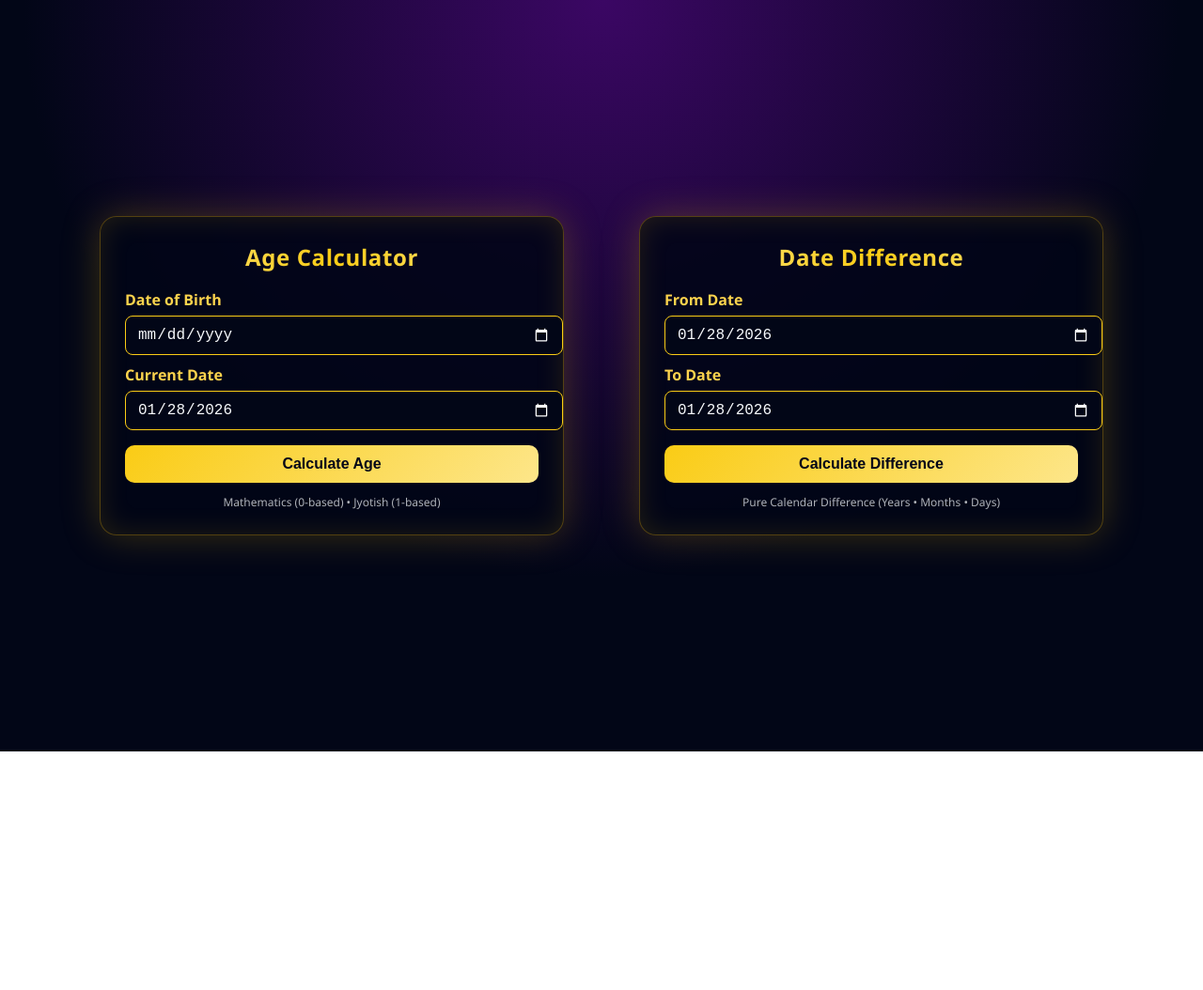
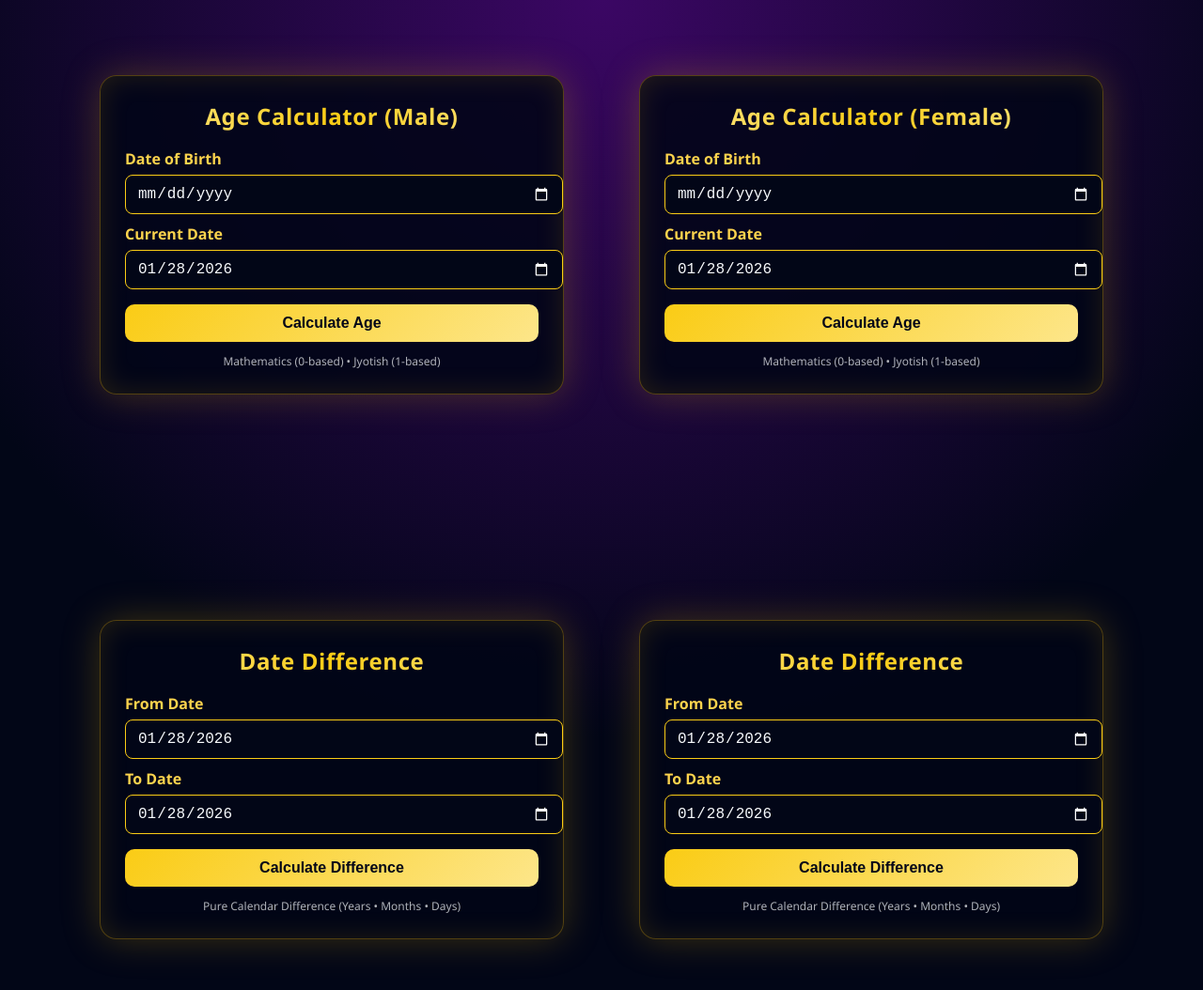
Before and after one commit to DonnieDarsshan/age-calculator-math-vs-jyotish, a plain HTML site: page index.html in a window 1280 px wide. Shown: the whole page at 94% size. Before the commit the page ends 800 px from the top, so only its background shows below. Drawn offline with Linux system fonts and the light colour scheme.

Commit message:
Update index.html

```diff
--- a/index.html
+++ b/index.html
@@ -9,7 +9,16 @@
 body{
   margin:0;
   min-height:100vh;
+  padding-top:80px;        /* ⬆️ space above Age Calculators */
+  padding-bottom:120px;   /* ⬇️ space after Date Difference */
   background:
+
+
+
+
+
+
+
     radial-gradient(circle at top, #3b0764, #020617 60%),
     linear-gradient(135deg, #020617, #000);
   font-family:"Segoe UI", system-ui, sans-serif;
@@ -159,12 +168,33 @@ button:hover{
 /* ================= MODULE STACK WRAPPER ================= */
 .modules-stack{
   display:flex;
-  flex-direction:row;      /* SIDE BY SIDE */
-  gap:80px;                /* HORIZONTAL SPACE BETWEEN MODULES */
+  flex-direction:column;
+  gap:120px;   /* ⬅️ space BETWEEN Age row & Date Difference row */
   align-items:flex-start;
 }
 
 
+
+
+
+
+
+
+/* ================= MODULE STACK WRAPPER ================= */
+.modules-stack{
+  display:flex;
+  flex-direction:column;   /* STACK ROWS */
+  gap:80px;
+  align-items:flex-start;
+}
+
+.modules-row{
+  display:flex;
+  flex-direction:row;
+  gap:80px;
+  margin-bottom:20px;  /* subtle vertical breathing space */
+  align-items:flex-start;
+}
 
 
 
@@ -173,15 +203,49 @@ button:hover{
 
 <body>
 
-<div class="modules-stack">
-
-<div class="container">
-  <h1>Age Calculator</h1>
 
 
 
+
+
+
+
+
+
+
+
+
+
+
+
+<div class="modules-stack">
+
+  <!-- ================= ROW 1 : AGE CALCULATORS ================= -->
+  <div class="modules-row" style="margin-bottom:160px;">
+
+
+    <!-- AGE CALCULATOR 1 (ORIGINAL LOGIC, IDS KEPT) -->
+    <div class="container">
+      <h1>Age Calculator (Male)</h1>
+
       <label>Date of Birth</label>
+
+
+
+
+
+
+
+
      <input type="date" id="dob">
+
+
+
+
+
+
+
+
 
       <label>Current Date</label>
       <input type="date" id="currentDate">
@@ -195,65 +259,85 @@ button:hover{
       </div>
     </div>
 
-<script>
-function setToday(){
-  const today = new Date().toISOString().split("T")[0];
-  document.getElementById("currentDate").value = today;
-}
-setToday();
+    <!-- AGE CALCULATOR 2 (CLONE) -->
+    <div class="container">
+      <h1>Age Calculator (Female)</h1>
 
-function calculateAge(){
-  const dobVal = document.getElementById("dob").value;
-  const curVal = document.getElementById("currentDate").value;
+      <label>Date of Birth</label>
 
 
 
-  const dob = new Date(dobVal);
-  const current = new Date(curVal);
-
-	// Determine direction (past or future)
-	let sign = "";
-	let start = dob;
-	let end = current;
-
-	if(current < dob){
-	  sign = "-";
-	  start = current;
-	  end = dob;
-	}
 
 
- let years = end.getFullYear() - start.getFullYear();
-let months = end.getMonth() - start.getMonth();
-let days = end.getDate() - start.getDate();
 
 
-  if(days < 0){
-    months--;
-    const prevMonth = new Date(current.getFullYear(), current.getMonth(), 0);
-    days += prevMonth.getDate();
-  }
 
-  if(months < 0){
-    years--;
-    months += 12;
-  }
 
-  const jyotishYears = sign === "-" ? -(years + 1) : years + 1;
+      <input type="date" id="dob2">
 
-  document.getElementById("output").innerHTML = `
-    <div class="result">
-      <div class="section-title">According to Mathematics</div>
-      <div class="age math">${years} years ${months} months ${days} days</div>
+
+
+
+
+
+      <label>Current Date</label>
+      <input type="date" id="currentDate2">
+
+      <button onclick="calculateAge2()">Calculate Age</button>
+
+      <div id="output2"></div>
+
+      <div class="footer">
+        Mathematics (0-based) • Jyotish (1-based)
+      </div>
     </div>
 
-    <div class="result">
-      <div class="section-title">According to Jyotish</div>
-      <div class="age jyotish">${jyotishYears} years ${months} months ${days} days</div>
   </div>
-  `;
-}
-</script>
+
+  <!-- ================= ROW 2 : DATE DIFFERENCE ================= -->
+  <div class="modules-row">
+
+    <!-- DATE DIFFERENCE 1 (ORIGINAL LOGIC, IDS KEPT) -->
+    <div class="container">
+      <h1>Date Difference</h1>
+
+      <label>From Date</label>
+      <input type="date" id="fromDate">
+
+      <label>To Date</label>
+      <input type="date" id="toDate">
+
+      <button onclick="calculateDifference()">Calculate Difference</button>
+
+      <div id="diffOutput"></div>
+
+      <div class="footer">
+        Pure Calendar Difference (Years • Months • Days)
+      </div>
+    </div>
+
+    <!-- DATE DIFFERENCE 2 (CLONE) -->
+    <div class="container">
+      <h1>Date Difference</h1>
+
+      <label>From Date</label>
+      <input type="date" id="fromDate2">
+
+      <label>To Date</label>
+      <input type="date" id="toDate2">
+
+      <button onclick="calculateDifference2()">Calculate Difference</button>
+
+      <div id="diffOutput2"></div>
+
+      <div class="footer">
+        Pure Calendar Difference (Years • Months • Days)
+      </div>
+    </div>
+
+  </div>
+
+</div> <!-- end modules-stack -->
 
 
 
@@ -276,30 +360,81 @@ let days = end.getDate() - start.getDate();
 
 
 
+<script>
+function calculateAge(){
 
 
-<!-- =====================================================
-     DATE DIFFERENCE CALCULATOR (SEPARATE MODULE)
-     ===================================================== -->
+	const dobVal = document.getElementById("dob").value;
+	if(!dobVal) return;
 
-<div class="container">
 
-  <h1>Date Difference</h1>
 
-  <label>From Date</label>
-  <input type="date" id="fromDate">
 
-  <label>To Date</label>
-  <input type="date" id="toDate">
 
-  <button onclick="calculateDifference()">Calculate Difference</button>
 
-  <div id="diffOutput"></div>
 
-  <div class="footer">
-    Pure Calendar Difference (Years • Months • Days)
+  const curVal = document.getElementById("currentDate").value;
+  if(!dobVal || !curVal) return;
+
+  const dob = new Date(dobVal);
+  const current = new Date(curVal);
+
+  let sign = "";
+  let start = dob;
+  let end = current;
+
+  if(current < dob){
+    sign = "-";
+    start = current;
+    end = dob;
+  }
+
+  let years  = end.getFullYear() - start.getFullYear();
+  if(sign === "-") years = -years;
+
+  let months = end.getMonth() - start.getMonth();
+  let days   = end.getDate() - start.getDate();
+
+  if(days < 0){
+    months--;
+    const prevMonth = new Date(end.getFullYear(), end.getMonth(), 0);
+    days += prevMonth.getDate();
+  }
+
+  if(months < 0){
+    years--;
+    months += 12;
+  }
+
+  const jyotishYears = sign === "-"
+  ? -(Math.abs(years) + 1)
+  :  (Math.abs(years) + 1);
+
+  document.getElementById("output").innerHTML = `
+    <div class="result">
+      <div class="section-title">According to Mathematics</div>
+
+
+	  <div class="age math">${years} years ${months} months ${days} days</div>
+
+
+
+
+
+
     </div>
+    <div class="result">
+      <div class="section-title">According to Jyotish</div>
+      <div class="age jyotish">${jyotishYears} years ${months} months ${days} days</div>
     </div>
+  `;
+}
+</script>
+
+
+
+
+
 
 
 
@@ -307,19 +442,76 @@ let days = end.getDate() - start.getDate();
 
 
 <script>
-function setTodayForDateDifference(){
+function calculateAge2(){
 
-  // Get today's date in YYYY-MM-DD format
-  const today = new Date().toISOString().split("T")[0];
 
-  // Set BOTH From Date and To Date as today
-  document.getElementById("fromDate").value = today;
-  document.getElementById("toDate").value   = today;
+
+
+	const dobVal = document.getElementById("dob2").value;
+	if(!dobVal) return;
+
+
+
+
+
+  const curVal = document.getElementById("currentDate2").value;
+  if(!dobVal || !curVal) return;
+
+  const dob = new Date(dobVal);
+  const current = new Date(curVal);
+
+  let sign = "";
+  let start = dob;
+  let end = current;
+
+  if(current < dob){
+    sign = "-";
+    start = current;
+    end = dob;
   }
 
-// Run immediately when page loads
-setTodayForDateDifference();
+  let years  = end.getFullYear() - start.getFullYear();
+	if(sign === "-") years = -years;
+
+
+
+  let months = end.getMonth() - start.getMonth();
+  let days   = end.getDate() - start.getDate();
+
+  if(days < 0){
+    months--;
+    const prevMonth = new Date(end.getFullYear(), end.getMonth(), 0);
+    days += prevMonth.getDate();
+  }
+
+  if(months < 0){
+    years--;
+    months += 12;
+  }
+
+  const jyotishYears = sign === "-"
+  ? -(Math.abs(years) + 1)
+  :  (Math.abs(years) + 1);
+
+  document.getElementById("output2").innerHTML = `
+    <div class="result">
+      <div class="section-title">According to Mathematics</div>
+      <div class="age math">${years} years ${months} months ${days} days</div>
+    </div>
+    <div class="result">
+      <div class="section-title">According to Jyotish</div>
+      <div class="age jyotish">${jyotishYears} years ${months} months ${days} days</div>
+    </div>
+  `;
+}
 </script>
+
+
+
+
+
+
+
 
 
 
@@ -330,18 +522,17 @@ setTodayForDateDifference();
 <script>
 
 
-
 function calculateDifference(){
-
   const fromVal = document.getElementById("fromDate").value;
   const toVal   = document.getElementById("toDate").value;
+  if(!fromVal || !toVal) return;
 
-  if(!fromVal || !toVal) return; // silent
+  const [fy, fm, fd] = fromVal.split("-").map(Number);
+  const [ty, tm, td] = toVal.split("-").map(Number);
 
-  let fromDate = new Date(fromVal);
-  let toDate   = new Date(toVal);
+  let fromDate = new Date(fy, fm - 1, fd);
+  let toDate   = new Date(ty, tm - 1, td);
 
-  // ➖ Determine sign and normalize order
   let sign = "";
   let start = fromDate;
   let end   = toDate;
@@ -352,29 +543,20 @@ function calculateDifference(){
     end   = fromDate;
   }
 
-  // Initial difference
   let years  = end.getFullYear() - start.getFullYear();
   let months = end.getMonth() - start.getMonth();
   let days   = end.getDate() - start.getDate();
 
-  // Adjust negative days
   if(days < 0){
     months--;
-    const daysInPrevMonth = new Date(
-      end.getFullYear(),
-      end.getMonth(),
-      0
-    ).getDate();
-    days += daysInPrevMonth;
+    days += new Date(end.getFullYear(), end.getMonth(), 0).getDate();
   }
 
-  // Adjust negative months
   if(months < 0){
     years--;
     months += 12;
   }
 
-  // Output result with sign only
   document.getElementById("diffOutput").innerHTML = `
     <div class="result">
       <div class="section-title">Date Difference</div>
@@ -393,12 +575,7 @@ function calculateDifference(){
 
 
 
-
 </script>
-
-
-
-</div> <!-- end modules-stack -->
 
 
 
@@ -406,5 +583,83 @@ function calculateDifference(){
 
 
 
+
+<script>
+function calculateDifference2(){
+  const fromVal = document.getElementById("fromDate2").value;
+  const toVal   = document.getElementById("toDate2").value;
+  if(!fromVal || !toVal) return;
+
+  const [fy, fm, fd] = fromVal.split("-").map(Number);
+  const [ty, tm, td] = toVal.split("-").map(Number);
+
+  let fromDate = new Date(fy, fm - 1, fd);
+  let toDate   = new Date(ty, tm - 1, td);
+
+  let sign = "";
+  let start = fromDate;
+  let end   = toDate;
+
+  if(toDate < fromDate){
+    sign = "-";
+    start = toDate;
+    end   = fromDate;
+  }
+
+  let years  = end.getFullYear() - start.getFullYear();
+  let months = end.getMonth() - start.getMonth();
+  let days   = end.getDate() - start.getDate();
+
+  if(days < 0){
+    months--;
+    days += new Date(end.getFullYear(), end.getMonth(), 0).getDate();
+  }
+
+  if(months < 0){
+    years--;
+    months += 12;
+  }
+
+  document.getElementById("diffOutput2").innerHTML = `
+    <div class="result">
+      <div class="section-title">Date Difference</div>
+      <div class="age math">
+        ${sign}${years} years ${months} months ${days} days
+      </div>
+    </div>
+  `;
+}
+</script>
+
+
+
+
+
+
+
+<script>
+(function setTodayForAllNonDOBDates(){
+  const today = new Date().toISOString().split("T")[0];
+
+  const ids = [
+    "currentDate",
+    "currentDate2",
+    "fromDate",
+    "toDate",
+    "fromDate2",
+    "toDate2"
+  ];
+
+  ids.forEach(id => {
+    const el = document.getElementById(id);
+    if(el) el.value = today;
+  });
+})();
+</script>
+
+
+
+
+
 </body>
 </html>
```
Lines whose indentation alone changed are shown as unchanged.
